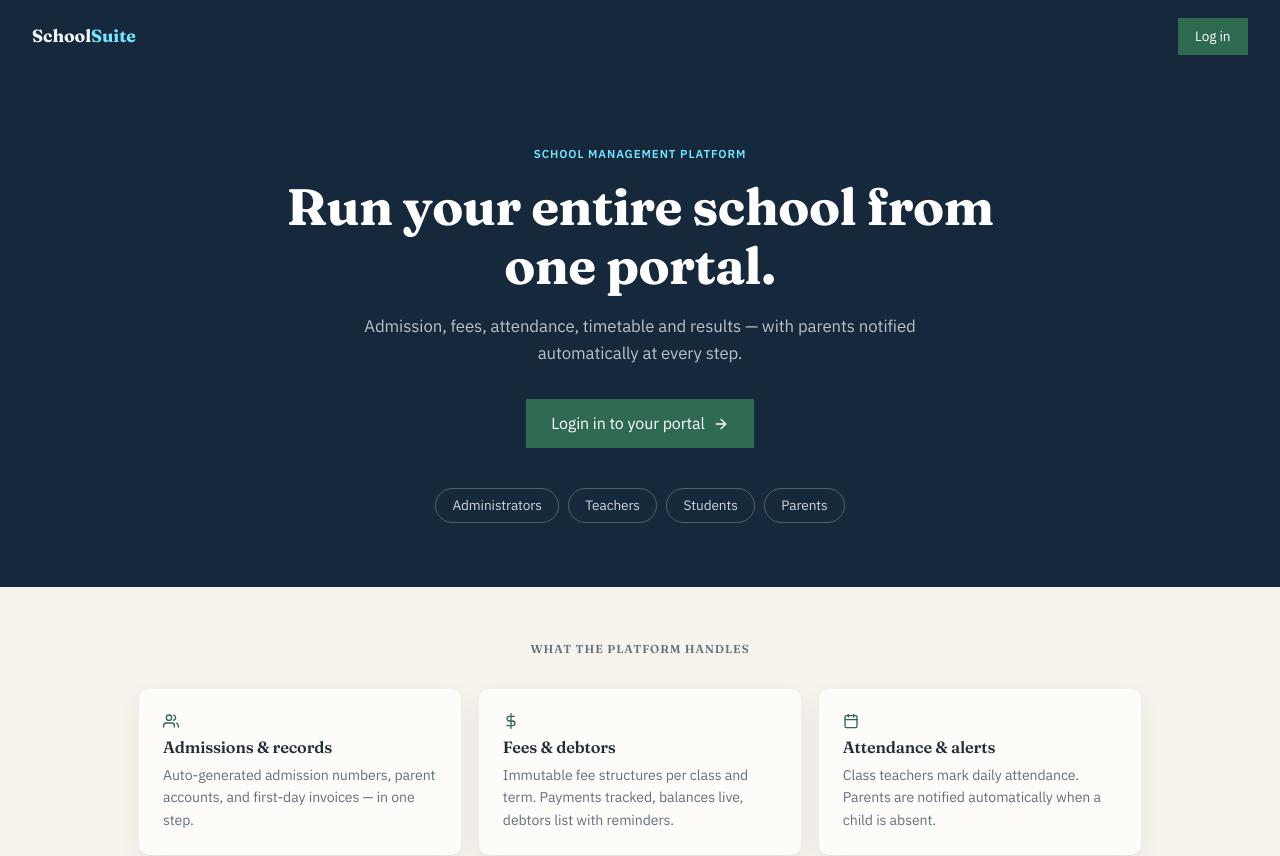
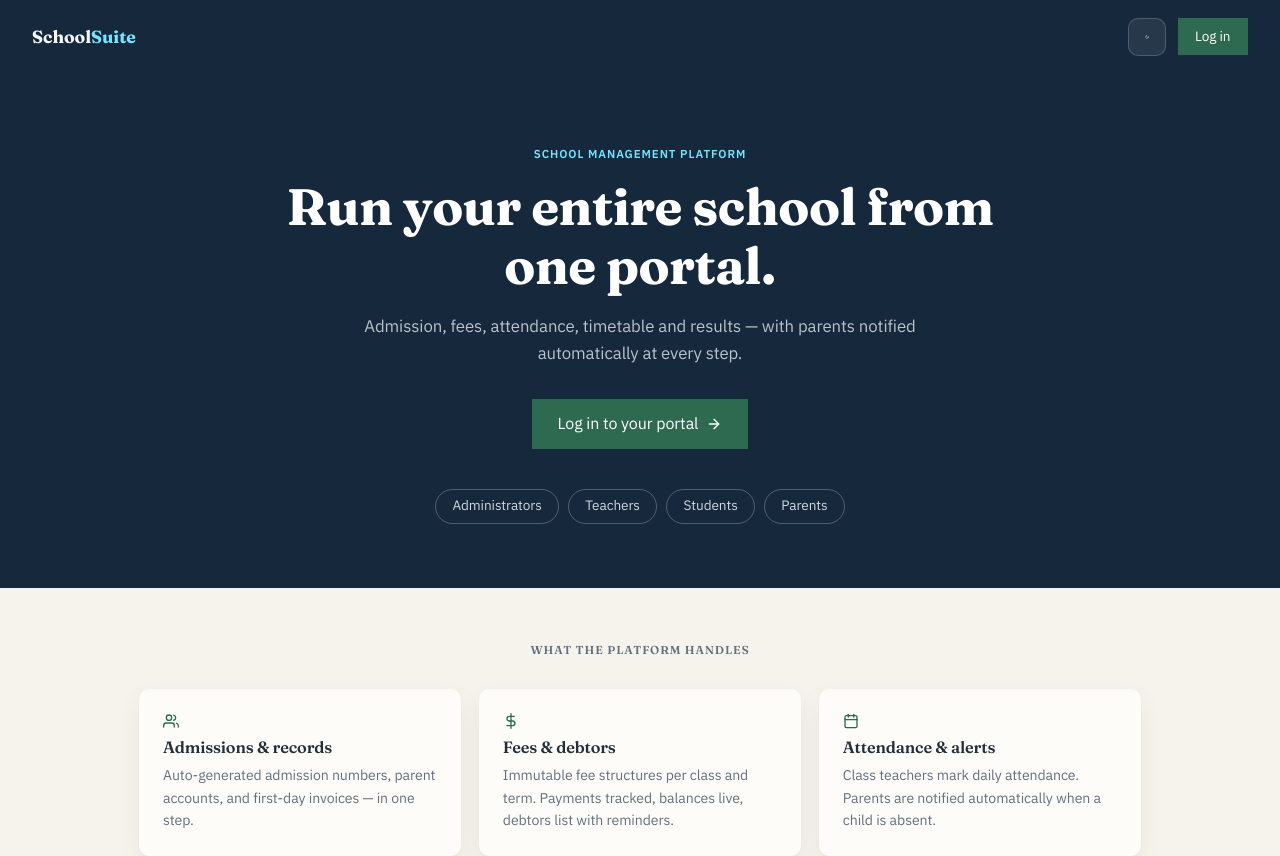
Before and after one commit to Sylvieva-126/School-Management-System, a React (Vite) app in the folder frontend/: page / in a window 1280 px wide. Shown: the top 856 px of the page. Built offline with nearby package versions, Linux system fonts and the light colour scheme.

Commit message:
Add --primary-soft tint to both themes

```diff
--- a/frontend/src/index.css
+++ b/frontend/src/index.css
@@ -14,9 +14,9 @@
   --text-muted: #63707E;
   --border: #E5DFD0;
 
---primary: #2D6A4F;
-    --primary-hover: #1F5239;
-
+  --primary: #2D6A4F;
+  --primary-hover: #1F5239;
+  --primary-soft: rgba(45, 106, 79, 0.12);    /* ← ADDED — hover tints, dropdown highlights */
   --primary-text: #FFFFFF;
   --accent: #74E4FF;
 
@@ -42,8 +42,9 @@
   --text-muted: #8E9AA6;
   --border: #262E37;
 
-   --primary: #3BA272;
-   --primary-hover: #2E8A5F;
+  --primary: #3BA272;
+  --primary-hover: #2E8A5F;
+  --primary-soft: rgba(59, 162, 114, 0.2);    /* ← ADDED — lighter tint for dark bg */
   --primary-text: #FFFFFF;
   --accent: #00F5D4;
 
--- a/frontend/src/pages/Landing.jsx
+++ b/frontend/src/pages/Landing.jsx
@@ -3,7 +3,7 @@ import { Link } from 'react-router-dom';
 import {
   FiUsers, FiUserCheck, FiBookOpen, FiDollarSign, FiCalendar,
   FiFileText, FiShield, FiLock, FiEyeOff, FiClipboard, FiArrowRight,
-  FiCheckCircle
+  FiCheckCircle, FiSun, FiMoon
 } from 'react-icons/fi';
 
 // Fade-up-on-scroll wrapper — reveals children when they enter the viewport.
@@ -34,6 +34,32 @@ function Reveal({ children, delay = 0 }) {
   );
 }
 
+// Landing-specific theme toggle — styled for the navy nav (visible in both themes).
+// Same localStorage key as the portal, so a visitor's choice carries into the app.
+function LandingThemeToggle() {
+  const [dark, setDark] = useState(() => localStorage.getItem('theme') === 'dark');
+
+  const toggle = () => {
+    const next = dark ? 'light' : 'dark';
+    document.documentElement.setAttribute('data-theme', next);
+    localStorage.setItem('theme', next);
+    setDark(next);
+  };
+
+  return (
+    <button onClick={toggle} aria-label="Toggle theme"
+            style={{
+              width: 38, height: 38, borderRadius: 10, cursor: 'pointer',
+              display: 'flex', alignItems: 'center', justifyContent: 'center',
+              background: 'rgba(255,255,255,0.08)',
+              border: '1px solid rgba(255,255,255,0.18)',
+              color: '#F2F6FA', fontSize: 16
+            }}>
+      {dark ? <FiSun /> : <FiMoon />}
+    </button>
+  );
+}
+
 export default function Landing() {
   return (
     <div style={{ background: 'var(--bg)', minHeight: '100vh' }}>
@@ -46,9 +72,12 @@ export default function Landing() {
         <div style={{ fontWeight: 700, fontFamily: "'Fraunces', Georgia, serif", fontSize: '1.1rem' }}>
           School<span style={{ color: 'var(--accent)' }}>Suite</span>
         </div>
-        <Link to="/login" className="btn-primary" style={{ textDecoration: 'none', fontSize: '0.85rem', padding: '0.5rem 1.1rem' }}>
-          Log  in
-        </Link>
+        <div style={{ display: 'flex', alignItems: 'center', gap: '0.75rem' }}>
+          <LandingThemeToggle />
+          <Link to="/login" className="btn-primary" style={{ textDecoration: 'none', fontSize: '0.85rem', padding: '0.5rem 1.1rem' }}>
+            Log in
+          </Link>
+        </div>
       </nav>
 
       {/* ============ 1. HERO (navy band) — staggered entrance ============ */}
@@ -82,7 +111,7 @@ export default function Landing() {
           <Link to="/login" className="btn-primary"
                 style={{ display: 'inline-flex', alignItems: 'center', gap: '0.5rem',
                          textDecoration: 'none', padding: '0.75rem 1.6rem', fontSize: '1rem' }}>
-            Login in to your portal <FiArrowRight />
+            Log in to your portal <FiArrowRight />
           </Link>
         </Reveal>
         <Reveal delay={480}>
```
